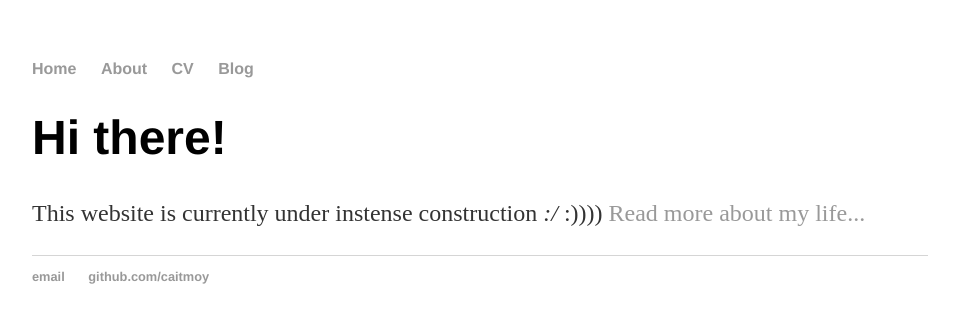
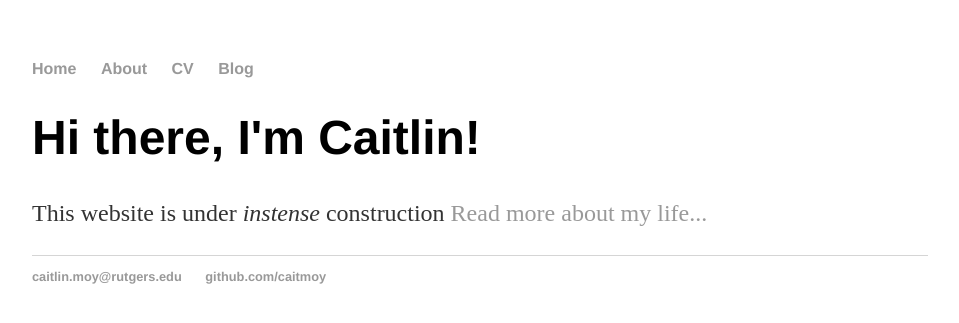
Before and after one commit to caitmoy/caitmoy.github.io, a Jekyll site: the page built from index.html, in a window 1280 px wide. Shown: the top 323 px of the page, without its empty margins (160-1119 px from the left). Built offline with Jekyll 4.4.1, drawn with Linux system fonts in a browser that asks for light colours.

Commit message:
Update index.html

```diff
--- a/index.html
+++ b/index.html
@@ -1,30 +1,8 @@
-<!DOCTYPE html>
-<html>
-	<head>
-		<title>Caitlin Moy, personal site</title>
-		<!-- link to main stylesheet -->
-		<link rel="stylesheet" type="text/css" href="/css/main.css">
-	</head>
-	<body>
-		<nav>
-    		<ul>
-        		<li><a href="/">Home</a></li>
-	        	<li><a href="/about">About</a></li>
-        		<li><a href="/cv">CV</a></li>
-        		<li><a href="/blog">Blog</a></li>
-    		</ul>
-		</nav>
-		<div class="container">
-    		<div class="blurb">
-        		<h1>Hi there!</h1>
-				<p>This website is currently under instense construction <em> :/ </em> :)))) <a href="/about">Read more about my life...</a></p>
-    		</div><!-- /.blurb -->
-		</div><!-- /.container -->
-		<footer>
-    		<ul>
-        		<li><a href="mailto:caitlin.moy@rutgers.edu">email</a></li>
-        		<li><a href="https://github.com/caitmoy">github.com/caitmoy</a></li>
-			</ul>
-		</footer>
-	</body>
-</html>
+---
+layout: default
+title: Caitlin Moy, personal site
+---
+<div class="blurb">
+	<h1>Hi there, I'm Caitlin!</h1>
+	<p>This website is under <em>instense</em> construction <a href="/about">Read more about my life...</a></p>
+</div><!-- /.blurb -->
```
